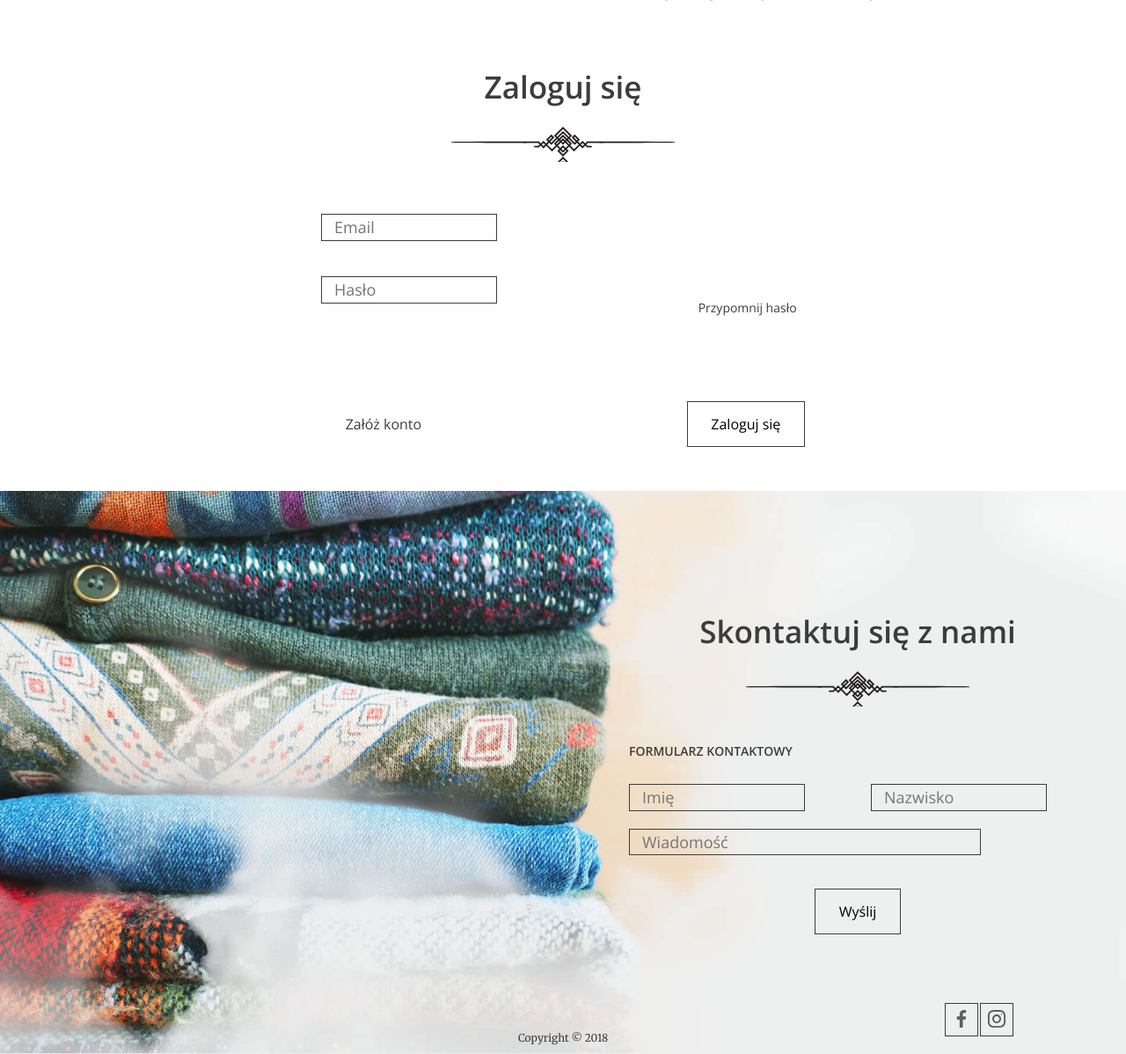
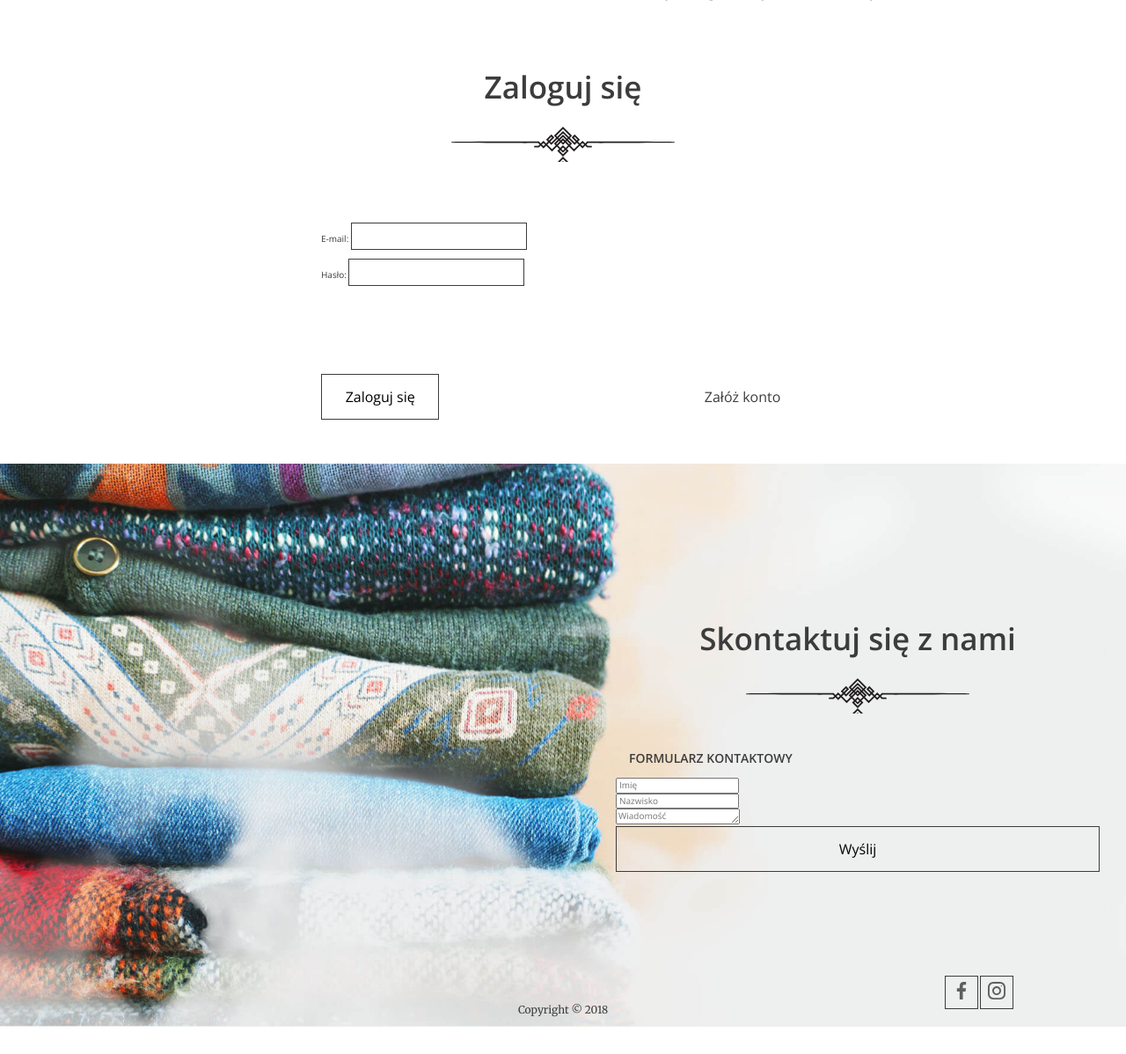
Before and after one commit to PrzemekJackowski/put_into_good_hand, a Django app: page /login/ in a window 1280 px wide. Shown: the part 75-1273 px from the top of the page at 88% size. After the commit the page ends 1242 px from the top, so only its background shows below. Run offline with Django 4.2, Linux system fonts and the light colour scheme; parts of the project's set-up code (start-up, migrations or seed data) failed here and were passed over.

Commit message:
Add some new options.

```diff
--- a/app_put_into_good_hand/forms.py
+++ b/app_put_into_good_hand/forms.py
@@ -6,3 +6,8 @@ class RegisterForm(forms.Form):
     mail = forms.EmailField(label="E-mail")
     password = forms.CharField(label="Hasło", widget=forms.PasswordInput)
     password2 = forms.CharField(label="Powtórz hasło", widget=forms.PasswordInput)
+
+
+class LoginForm(forms.Form):
+    mail = forms.EmailField(label="E-mail")
+    password = forms.CharField(label="Hasło", widget=forms.PasswordInput)
--- a/app_put_into_good_hand/templates/base.html
+++ b/app_put_into_good_hand/templates/base.html
@@ -12,10 +12,22 @@
   <body>
     <header>
       <nav class="container container--70">
+          {% if user.is_anonymous %}
         <ul class="nav--actions">
           <li><a href="/login">Zaloguj</a></li>
           <li class="highlighted"><a href="/register">Załóż konto</a></li>
         </ul>
+    {% else %}
+        <li class="logged-user">
+            Witaj {{ user.mail }}
+            <ul class="dropdown">
+              <li><a href="#">Profil</a></li>
+              <li><a href="#">Ustawienia</a></li>
+              <li><a href="/logout">Wyloguj</a></li>
+            </ul>
+          </li>
+    {% endif %}
+
 
         <ul>
           <li><a href="../#">Start</a></li>
--- a/app_put_into_good_hand/templates/login.html
+++ b/app_put_into_good_hand/templates/login.html
@@ -4,20 +4,14 @@
 
     <section class="login-page">
       <h2>Zaloguj się</h2>
-      <form>
-        <div class="form-group">
-          <input type="email" name="email" placeholder="Email" />
-        </div>
-        <div class="form-group">
-          <input type="password" name="password" placeholder="Hasło" />
-          <a href="#" class="btn btn--small btn--without-border reset-password">Przypomnij hasło</a>
-        </div>
+      <form action="" method="post">
+        {% csrf_token %}
+        <div class="form-group">{{ form.as_p }}</div>
 
         <div class="form-group form-group--buttons">
-          <a href="#" class="btn btn--without-border">Załóż konto</a>
-          <button class="btn" type="submit">Zaloguj się</button>
+            <button class="btn" type="submit">Zaloguj się</button>
+          <a href="/register" class="btn btn--without-border">Załóż konto</a>
         </div>
-      </form>
     </section>
     <section id="contact"></section>
 {% endblock %}
--- a/app_put_into_good_hand/views.py
+++ b/app_put_into_good_hand/views.py
@@ -5,7 +5,7 @@ from django.shortcuts import render, redirect
 from django.views import View
 
 from app_put_into_good_hand.models import Donation, Institution, User
-from app_put_into_good_hand.forms import RegisterForm
+from app_put_into_good_hand.forms import RegisterForm, LoginForm
 
 
 class LandingPageView(View):
@@ -21,24 +21,43 @@ class LandingPageView(View):
         fundations = Institution.objects.filter(type=1)
         organizations = Institution.objects.filter(type=2)
         locals = Institution.objects.filter(type=3)
-        return render(request, "index.html", {"quantity": quantity, "count_institutions": count_institutions,
+        user = request.user
+        return render(request, "index.html", {"quantity": quantity, "count_institutions": count_institutions, "user": user,
                                             "fundations": fundations, "organizations": organizations, "locals": locals})
 
 
-class AddDonationView(View):
+class AddDonationView(LoginRequiredMixin, View):
     def get(self, request):
-        return render(request, "form.html",  {})
+        user = request.user
+        return render(request, "form.html",  {"user": user})
 
 
 class LoginView(View):
     def get(self, request):
-        return render(request, "login.html", {})
+        form = LoginForm()
+        user = request.user
+        return render(request, "login.html", {"form": form, "user": user})
+
+    def post(self, request):
+        form = LoginForm(request.POST)
+        if form.is_valid():
+            user = authenticate(username=form.cleaned_data['mail'], password=form.cleaned_data['password'])
+            if user:
+                login(request, user)
+                next_parameter = request.GET.get('next')
+                if next_parameter:
+                    return redirect(next_parameter)
+                return HttpResponseRedirect('/')
+            else:
+                return HttpResponseRedirect('/register')
+        return render(request, "login.html", {'form': form})
 
 
 class RegisterView(View):
     def get(self, request):
         form = RegisterForm()
-        return render(request, "register.html", {"form": form})
+        user = request.user
+        return render(request, "register.html", {"form": form, "user": user})
 
     def post(self, request):
         form = RegisterForm(request.POST)
@@ -50,3 +69,9 @@ class RegisterView(View):
                 User.objects.create_user(mail, password)
                 return HttpResponseRedirect("/login")
         return render(request, "register.html", {"form": form})
+
+
+class LogoutView(LoginRequiredMixin, View):
+    def get(self, request):
+        logout(request)
+        return HttpResponseRedirect('/')
--- a/put_into_good_hand/settings.py
+++ b/put_into_good_hand/settings.py
@@ -130,3 +130,5 @@ STATICFILES_DIRS = [
 # https://docs.djangoproject.com/en/4.0/ref/settings/#default-auto-field
 
 DEFAULT_AUTO_FIELD = 'django.db.models.BigAutoField'
+
+LOGIN_URL = '/login/'
--- a/put_into_good_hand/urls.py
+++ b/put_into_good_hand/urls.py
@@ -16,7 +16,7 @@ Including another URLconf
 from django.contrib import admin
 from django.urls import path
 
-from app_put_into_good_hand.views import LandingPageView, AddDonationView, LoginView, RegisterView
+from app_put_into_good_hand.views import LandingPageView, AddDonationView, LoginView, RegisterView, LogoutView
 
 urlpatterns = [
     path('admin/', admin.site.urls),
@@ -24,5 +24,6 @@ urlpatterns = [
     path('add_donation/', AddDonationView.as_view(), name="add_donation"),
     path('login/', LoginView.as_view(), name="login"),
     path('register/', RegisterView.as_view(), name="register"),
+    path('logout/', LogoutView.as_view(), name="logout"),
     path('admin/', admin.site.urls),
 ]
```
